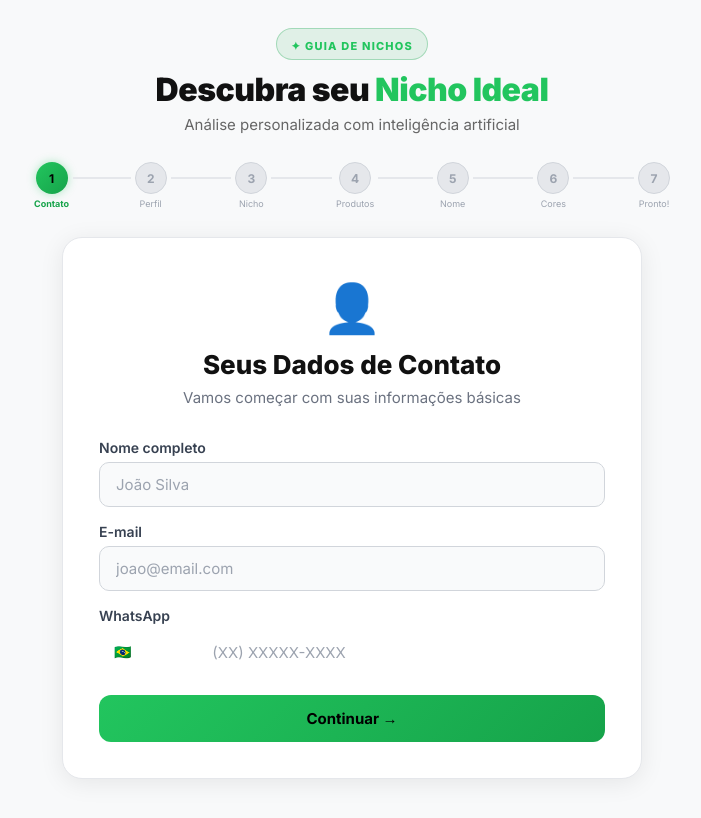
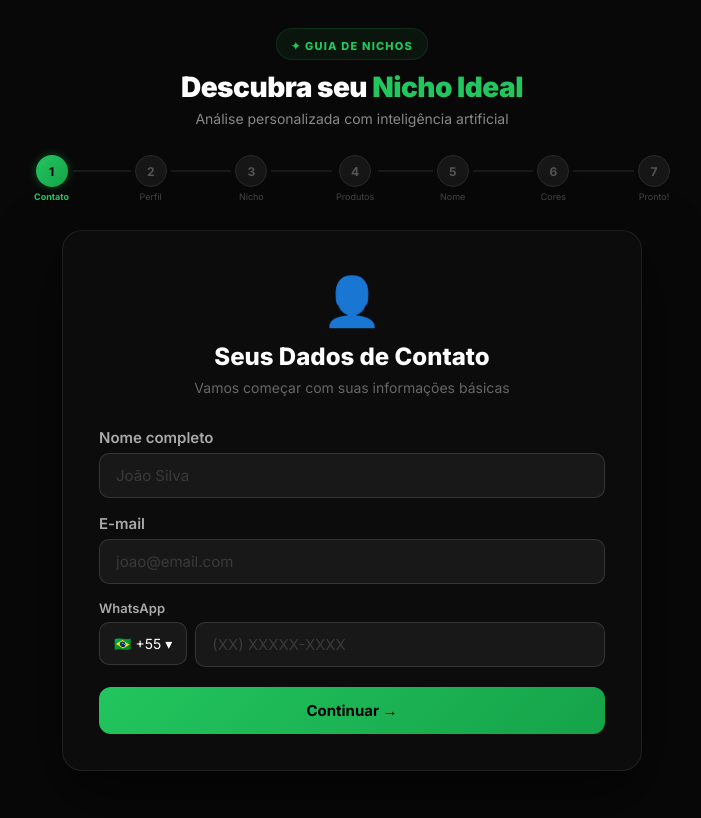
Before and after one commit to gufsquirino/guia-de-nichos, a Next.js app: page / in a window 1280 px wide. Shown: the top 818 px of the page, without its empty margins (288-989 px from the left). Built offline with nearby package versions, Linux system fonts and the light colour scheme.

Commit message:
Update page.jsx

```diff
--- a/src/app/page.jsx
+++ b/src/app/page.jsx
@@ -83,8 +83,8 @@ const exportLeadsCSV = (leads) => {
 
 const Card = ({ children, style = {} }) => (
   <div style={{
-    background: "#ffffff", border: "1px solid #e5e7eb",
-    borderRadius: 20, overflow: "hidden", boxShadow: "0 4px 24px rgba(0,0,0,0.08)", ...style
+    background: "rgba(13,13,13,0.97)", border: "1px solid rgba(255,255,255,0.08)",
+    borderRadius: 20, overflow: "hidden", boxShadow: "0 24px 64px rgba(0,0,0,0.6)", ...style
   }}>
     {children}
   </div>
@@ -100,8 +100,8 @@ const PrimaryBtn = ({ children, onClick, disabled, style = {} }) => (
       fontWeight: 700, fontSize: 15, cursor: disabled ? "not-allowed" : "pointer",
       display: "flex", alignItems: "center", justifyContent: "center", gap: 8,
       transition: "opacity 0.2s", opacity: disabled ? 0.4 : 1,
-      background: disabled ? "#e5e7eb" : "linear-gradient(135deg, #22c55e, #16a34a)",
-      color: disabled ? "#9ca3af" : "#000", fontFamily: "inherit", ...style
+      background: disabled ? "#2a2a2a" : "linear-gradient(135deg, #22c55e, #16a34a)",
+      color: disabled ? "#666" : "#000", fontFamily: "inherit", ...style
     }}
   >
     {children}
@@ -113,9 +113,9 @@ const GhostBtn = ({ children, onClick, style = {} }) => (
     type="button"
     onClick={onClick}
     style={{
-      border: "1px solid #d1d5db", borderRadius: 12, padding: "14px 20px",
-      fontWeight: 600, fontSize: 14, cursor: "pointer", background: "#fff",
-      color: "#374151", fontFamily: "inherit", transition: "opacity 0.2s",
+      border: "1px solid #2a2a2a", borderRadius: 12, padding: "14px 20px",
+      fontWeight: 600, fontSize: 14, cursor: "pointer", background: "transparent",
+      color: "#666", fontFamily: "inherit", transition: "opacity 0.2s",
       whiteSpace: "nowrap", ...style
     }}
   >
@@ -125,13 +125,13 @@ const GhostBtn = ({ children, onClick, style = {} }) => (
 
 const TextInput = ({ label, value, onChange, placeholder, type = "text", error }) => (
   <div style={{ marginBottom: 16 }}>
-    {label && <label style={{ display: "block", color: "#374151", marginBottom: 6, fontSize: 14, fontWeight: 600 }}>{label}</label>}
+    {label && <label style={{ display: "block", color: "#aaa", marginBottom: 6, fontSize: 15, fontWeight: 600 }}>{label}</label>}
     <input
       type={type} value={value} onChange={(e) => onChange(e.target.value)}
       placeholder={placeholder}
       style={{
-        width: "100%", background: "#f9fafb", border: `1px solid ${error ? "#ef4444" : "#d1d5db"}`,
-        borderRadius: 10, padding: "12px 16px", color: "#111", fontSize: 15, outline: "none",
+        width: "100%", background: "rgba(255,255,255,0.05)", border: `1px solid ${error ? "#ef4444" : "rgba(255,255,255,0.12)"}`,
+        borderRadius: 10, padding: "12px 16px", color: "#fff", fontSize: 15, outline: "none",
         boxSizing: "border-box", fontFamily: "inherit",
       }}
     />
@@ -141,13 +141,13 @@ const TextInput = ({ label, value, onChange, placeholder, type = "text", error }
 
 const TextArea = ({ label, value, onChange, placeholder }) => (
   <div style={{ marginBottom: 16 }}>
-    {label && <label style={{ display: "block", color: "#374151", marginBottom: 6, fontSize: 14, fontWeight: 600 }}>{label}</label>}
+    {label && <label style={{ display: "block", color: "#aaa", marginBottom: 6, fontSize: 15, fontWeight: 600 }}>{label}</label>}
     <textarea
       value={value} onChange={(e) => onChange(e.target.value)}
       placeholder={placeholder} rows={3}
       style={{
-        width: "100%", background: "#f9fafb", border: "1px solid #d1d5db",
-        borderRadius: 10, padding: "12px 16px", color: "#111", fontSize: 15, outline: "none",
+        width: "100%", background: "rgba(255,255,255,0.05)", border: "1px solid rgba(255,255,255,0.12)",
+        borderRadius: 10, padding: "12px 16px", color: "#fff", fontSize: 15, outline: "none",
         boxSizing: "border-box", resize: "vertical", fontFamily: "inherit",
       }}
     />
@@ -156,12 +156,12 @@ const TextArea = ({ label, value, onChange, placeholder }) => (
 
 const DropSelect = ({ label, value, onChange, options }) => (
   <div style={{ marginBottom: 16 }}>
-    {label && <label style={{ display: "block", color: "#374151", marginBottom: 6, fontSize: 14, fontWeight: 600 }}>{label}</label>}
+    {label && <label style={{ display: "block", color: "#aaa", marginBottom: 6, fontSize: 15, fontWeight: 600 }}>{label}</label>}
     <select
       value={value} onChange={(e) => onChange(e.target.value)}
       style={{
-        width: "100%", background: "#f9fafb", border: "1px solid #d1d5db",
-        borderRadius: 10, padding: "12px 16px", color: value ? "#111" : "#9ca3af",
+        width: "100%", background: "#111", border: "1px solid rgba(255,255,255,0.12)",
+        borderRadius: 10, padding: "12px 16px", color: value ? "#fff" : "#555",
         fontSize: 15, outline: "none", boxSizing: "border-box", cursor: "pointer", fontFamily: "inherit",
       }}
     >
@@ -199,8 +199,8 @@ const Toast = ({ msg, type, onClose }) => {
 const StepHeader = ({ icon, title, subtitle }) => (
   <div style={{ padding: "40px 40px 8px", textAlign: "center" }}>
     <div style={{ fontSize: 48, marginBottom: 12 }}>{icon}</div>
-    <h2 style={{ color: "#111", fontSize: 26, fontWeight: 800, marginBottom: 8 }}>{title}</h2>
-    {subtitle && <p style={{ color: "#6b7280", fontSize: 15 }}>{subtitle}</p>}
+    <h2 style={{ color: "#fff", fontSize: 24, fontWeight: 800, marginBottom: 8 }}>{title}</h2>
+    {subtitle && <p style={{ color: "#666", fontSize: 14 }}>{subtitle}</p>}
   </div>
 );
 
@@ -229,19 +229,19 @@ const ProgressBar = ({ etapa }) => {
               <div style={{
                 width: 32, height: 32, borderRadius: "50%", display: "flex", alignItems: "center",
                 justifyContent: "center", fontWeight: 700, fontSize: 12, transition: "all 0.3s",
-                background: cur >= step.num ? "linear-gradient(135deg,#22c55e,#16a34a)" : "#e5e7eb",
-                color: cur >= step.num ? "#000" : "#9ca3af",
+                background: cur >= step.num ? "linear-gradient(135deg,#22c55e,#16a34a)" : "rgba(255,255,255,0.06)",
+                color: cur >= step.num ? "#000" : "#555",
                 boxShadow: cur >= step.num ? "0 0 10px rgba(34,197,94,0.35)" : "none",
-                border: cur >= step.num ? "none" : "1px solid #d1d5db",
+                border: cur >= step.num ? "none" : "1px solid #2a2a2a",
               }}>
                 {cur > step.num ? "✓" : step.num}
               </div>
-              <span style={{ fontSize: 9, marginTop: 4, color: cur >= step.num ? "#16a34a" : "#9ca3af", fontWeight: cur >= step.num ? 700 : 400, whiteSpace: "nowrap" }}>
+              <span style={{ fontSize: 9, marginTop: 4, color: cur >= step.num ? "#22c55e" : "#444", fontWeight: cur >= step.num ? 700 : 400, whiteSpace: "nowrap" }}>
                 {step.label}
               </span>
             </div>
             {i < steps.length - 1 && (
-              <div style={{ flex: 1, height: 2, margin: "15px 4px 0", background: cur > step.num ? "#22c55e" : "#e5e7eb", transition: "all 0.3s" }} />
+              <div style={{ flex: 1, height: 2, margin: "15px 4px 0", background: cur > step.num ? "#22c55e" : "rgba(255,255,255,0.07)", transition: "all 0.3s" }} />
             )}
           </div>
         ))}
@@ -403,7 +403,7 @@ export default function GuiaDeNichos() {
     adminTimer.current = setTimeout(() => setAdminClicks(0), 1500);
   };
 
-  const upsertLead = async (extra = {}) => {
+  const upsertLead = (extra = {}) => {
     const lead = {
       data: new Date().toLocaleString("pt-BR"),
       nome, email,
@@ -423,18 +423,11 @@ export default function GuiaDeNichos() {
       if (idx >= 0) { const next = [...prev]; next[idx] = lead; return next; }
       return [...prev, lead];
     });
-    // Enviar para Google Sheets via webhook
+    // Google Sheets webhook
     try {
-      const webhookUrl = process.env.NEXT_PUBLIC_SHEETS_WEBHOOK;
-      if (webhookUrl) {
-        await fetch(webhookUrl, {
-          method: "POST",
-          headers: { "Content-Type": "application/json" },
-          body: JSON.stringify(lead),
-          mode: "no-cors",
-        });
-      }
-    } catch (e) { /* silencioso */ }
+      const url = process.env.NEXT_PUBLIC_SHEETS_WEBHOOK;
+      if (url) fetch(url, { method: "POST", headers: { "Content-Type": "application/json" }, body: JSON.stringify(lead), mode: "no-cors" });
+    } catch(e) {}
   };
 
   const handlePhoneChange = (value) => {
@@ -785,7 +778,7 @@ Responda SOMENTE com JSON válido, sem texto antes ou depois, sem markdown:
             <TextInput label="E-mail" type="email" value={email} onChange={setEmail} placeholder="joao@email.com" />
 
             <div style={{ marginBottom: 20 }}>
-              <label style={{ display: "block", color: "#374151", marginBottom: 6, fontSize: 14, fontWeight: 600 }}>WhatsApp</label>
+              <label style={{ display: "block", color: "#aaa", marginBottom: 6, fontSize: 13, fontWeight: 600 }}>WhatsApp</label>
               <div style={{ display: "flex", gap: 8 }}>
                 <div ref={paisRef} style={{ position: "relative", flexShrink: 0 }}>
                   <button type="button" onClick={() => setPaisOpen(!paisOpen)}
@@ -827,7 +820,7 @@ Responda SOMENTE com JSON válido, sem texto antes ou depois, sem markdown:
                   style={{
                     padding: "16px 14px", borderRadius: 12, cursor: "pointer", fontFamily: "inherit",
                     fontSize: 14, fontWeight: sel ? 700 : 500, textAlign: "center",
-                    border: sel ? "1.5px solid #16a34a" : "1px solid #d1d5db",
+                    border: sel ? "1.5px solid #22c55e" : "1px solid rgba(255,255,255,0.1)",
                     background: sel ? "rgba(34,197,94,0.1)" : "rgba(255,255,255,0.04)",
                     color: sel ? "#22c55e" : "#aaa", transition: "all 0.15s",
                     outline: "none",
@@ -842,15 +835,15 @@ Responda SOMENTE com JSON válido, sem texto antes ou depois, sem markdown:
           <Card>
             <StepHeader icon="📋" title="Perfil Demográfico" subtitle="Algumas informações rápidas para personalizar sua experiência" />
             <div style={pad}>
-              <p style={{ color: "#111", fontWeight: 700, fontSize: 15, marginBottom: 12 }}>Sua idade:</p>
+              <p style={{ color: "#fff", fontWeight: 700, fontSize: 15, marginBottom: 12 }}>Sua idade:</p>
               <OptionGrid cols={2} selected={idade} onSelect={setIdade}
                 options={[{value:"18-29",label:"18-29 anos"},{value:"30-39",label:"30-39 anos"},{value:"40-49",label:"40-49 anos"},{value:"50+",label:"+ de 50 anos"}]} />
 
-              <p style={{ color: "#111", fontWeight: 700, fontSize: 15, marginBottom: 12 }}>Qual seu nível de conhecimento sobre dropshipping?</p>
+              <p style={{ color: "#fff", fontWeight: 700, fontSize: 15, marginBottom: 12 }}>Qual seu nível de conhecimento sobre dropshipping?</p>
               <OptionGrid cols={1} selected={conhecimento} onSelect={setConhecimento}
                 options={[{value:"Começando agora",label:"Começando agora"},{value:"Já tenho loja mas ainda não vendo",label:"Já tenho loja mas ainda não vendo"},{value:"Já vendo e quero escalar",label:"Já vendo e quero escalar"}]} />
 
-              <p style={{ color: "#111", fontWeight: 700, fontSize: 15, marginBottom: 12 }}>Qual é o seu principal objetivo?</p>
+              <p style={{ color: "#fff", fontWeight: 700, fontSize: 15, marginBottom: 12 }}>Qual é o seu principal objetivo?</p>
               <OptionGrid cols={1} selected={objetivo} onSelect={setObjetivo}
                 options={[{value:"Fazer uma Renda Extra",label:"Fazer uma Renda Extra"},{value:"Sair do CLT e me dedicar 100% para isso",label:"Sair do CLT e me dedicar 100% para isso"},{value:"Ganhar muito dinheiro e conquistar minha liberdade financeira",label:"Ganhar muito dinheiro e conquistar minha liberdade financeira"}]} />
 
@@ -890,9 +883,9 @@ Responda SOMENTE com JSON válido, sem texto antes ou depois, sem markdown:
                       style={{
                         padding: "10px 16px", borderRadius: 50, fontSize: 13, fontWeight: 600,
                         cursor: "pointer", fontFamily: "inherit", transition: "all 0.15s",
-                        border: sel ? "1.5px solid #16a34a" : "1.5px solid #d1d5db",
-                        background: sel ? "rgba(34,197,94,0.1)" : "#f9fafb",
-                        color: sel ? "#16a34a" : "#374151",
+                        border: sel ? "1.5px solid #22c55e" : "1.5px solid rgba(255,255,255,0.15)",
+                        background: sel ? "rgba(34,197,94,0.15)" : "rgba(255,255,255,0.07)",
+                        color: sel ? "#22c55e" : "#ccc",
                         boxShadow: sel ? "0 0 0 3px rgba(34,197,94,0.12)" : "none",
                       }}>
                       {n}
@@ -921,17 +914,17 @@ Responda SOMENTE com JSON válido, sem texto antes ou depois, sem markdown:
                 const sel = selectedNiche === nicho;
                 return (
                   <div key={i} onClick={() => { setSelectedNiche(nicho); setExpandedIdx(expandedIdx === i ? null : i); }}
-                    style={{ border: `1.5px solid ${sel ? "#16a34a" : "#e5e7eb"}`, borderRadius: 14, padding: "16px 20px", cursor: "pointer", transition: "all 0.15s", background: sel ? "rgba(34,197,94,0.06)" : "#fafafa" }}>
+                    style={{ border: `1px solid ${sel ? "#22c55e" : "#222"}`, borderRadius: 14, padding: "16px 20px", cursor: "pointer", transition: "all 0.15s", background: sel ? "rgba(34,197,94,0.05)" : "rgba(255,255,255,0.02)" }}>
                     <div style={{ display: "flex", justifyContent: "space-between", alignItems: "center" }}>
                       <div style={{ display: "flex", alignItems: "center", gap: 8, flexWrap: "wrap" }}>
                         {nicho.is_principal && <span style={{ fontSize: 10, background: "#22c55e", color: "#000", padding: "2px 8px", borderRadius: 20, fontWeight: 800 }}>⭐ RECOMENDADO</span>}
                         <span style={{ color: "#fff", fontWeight: 700, fontSize: 15 }}>{nicho.nome}</span>
                       </div>
-                      <span style={{ color: "#9ca3af", fontSize: 12, flexShrink: 0 }}>{expandedIdx === i ? "▲" : "▼"}</span>
+                      <span style={{ color: "#555", fontSize: 12, flexShrink: 0 }}>{expandedIdx === i ? "▲" : "▼"}</span>
                     </div>
                     {expandedIdx === i && (
                       <div style={{ marginTop: 12, paddingTop: 12, borderTop: "1px solid #1a1a1a" }}>
-                        <p style={{ color: "#4b5563", fontSize: 13, marginBottom: 8, lineHeight: 1.5 }}>{nicho.justificativa}</p>
+                        <p style={{ color: "#888", fontSize: 13, marginBottom: 8, lineHeight: 1.5 }}>{nicho.justificativa}</p>
                         <p style={{ color: "#22c55e", fontSize: 13 }}>🛍️ <strong>Exemplo:</strong> {nicho.exemplo_produto}</p>
                       </div>
                     )}
@@ -954,13 +947,13 @@ Responda SOMENTE com JSON válido, sem texto antes ou depois, sem markdown:
           <StepHeader icon="🛍️" title="Coleções e Produtos" subtitle={selectedNiche?.nome} />
           <div style={pad}>
             {colecoes.map((col, i) => (
-              <div key={i} style={{ marginBottom: 14, background: "#f5f3ff", border: "1px solid #ddd6fe", borderRadius: 14, padding: "16px 18px" }}>
+              <div key={i} style={{ marginBottom: 14, background: "rgba(99,102,241,0.05)", border: "1px solid rgba(99,102,241,0.14)", borderRadius: 14, padding: "16px 18px" }}>
                 <h3 style={{ color: "#a78bfa", fontWeight: 700, fontSize: 14, marginBottom: 10 }}>{col.nome}</h3>
                 <div style={{ display: "flex", flexDirection: "column", gap: 7 }}>
                   {col.produtos.map((prod, j) => (
-                    <div key={j} style={{ background: "#ffffff", borderRadius: 9, padding: "10px 14px", border: "1px solid #e5e7eb" }}>
-                      <p style={{ color: "#111827", fontWeight: 600, fontSize: 13 }}>{prod.nome}</p>
-                      <p style={{ color: "#6b7280", fontSize: 12, marginTop: 2, lineHeight: 1.4 }}>{prod.descricao}</p>
+                    <div key={j} style={{ background: "rgba(255,255,255,0.04)", borderRadius: 9, padding: "10px 14px" }}>
+                      <p style={{ color: "#e2e8f0", fontWeight: 600, fontSize: 13 }}>{prod.nome}</p>
+                      <p style={{ color: "#777", fontSize: 12, marginTop: 2, lineHeight: 1.4 }}>{prod.descricao}</p>
                       <p style={{ color: "#818cf8", fontSize: 11, marginTop: 4 }}>💡 {prod.motivo_apelo}</p>
                     </div>
                   ))}
@@ -985,9 +978,9 @@ Responda SOMENTE com JSON válido, sem texto antes ou depois, sem markdown:
                 <div style={{ display: "grid", gridTemplateColumns: "1fr 1fr", gap: 8 }}>
                   {nomesLoja.map((item, i) => (
                     <button key={i} type="button" onClick={() => { setNomeLoja(item.nome); setDominioStatus(null); }}
-                      style={{ padding: "12px 14px", borderRadius: 10, cursor: "pointer", textAlign: "left", fontFamily: "inherit", transition: "all 0.15s", border: nomeLoja === item.nome ? "1.5px solid #16a34a" : "1px solid #e5e7eb", background: nomeLoja === item.nome ? "rgba(34,197,94,0.06)" : "#fafafa", color: "#fff" }}>
-                      <p style={{ fontWeight: 700, fontSize: 14, color: "#111" }}>{item.nome}</p>
-                      <p style={{ fontSize: 11, color: "#6b7280", marginTop: 3, lineHeight: 1.4 }}>{item.explicacao}</p>
+                      style={{ padding: "12px 14px", borderRadius: 10, cursor: "pointer", textAlign: "left", fontFamily: "inherit", transition: "all 0.15s", border: nomeLoja === item.nome ? "1px solid #22c55e" : "1px solid #222", background: nomeLoja === item.nome ? "rgba(34,197,94,0.07)" : "rgba(255,255,255,0.03)", color: "#fff" }}>
+                      <p style={{ fontWeight: 700, fontSize: 14 }}>{item.nome}</p>
+                      <p style={{ fontSize: 11, color: "#555", marginTop: 3, lineHeight: 1.4 }}>{item.explicacao}</p>
                     </button>
                   ))}
                 </div>
@@ -1014,29 +1007,29 @@ Responda SOMENTE com JSON válido, sem texto antes ou depois, sem markdown:
                   </div>
                 )}
                 {dominioStatus.conflitos?.length > 0 && (
-                  <div style={{ background: "#fef2f2", border: "1px solid #fecaca", borderRadius: 12, padding: 14 }}>
+                  <div style={{ background: "rgba(239,68,68,0.06)", border: "1px solid rgba(239,68,68,0.15)", borderRadius: 12, padding: 14 }}>
                     <p style={{ color: "#ef4444", fontWeight: 700, marginBottom: 8, fontSize: 13 }}>🔴 Conflitos</p>
                     {dominioStatus.conflitos.map((c, i) => (
                       <div key={i} style={{ background: "rgba(255,255,255,0.03)", borderRadius: 8, padding: "8px 12px", marginBottom: 6 }}>
-                        <p style={{ color: "#111", fontWeight: 600, fontSize: 13 }}>{c.nome}</p>
-                        <p style={{ color: "#6b7280", fontSize: 11 }}>{c.tipo} — {c.descricao}</p>
+                        <p style={{ color: "#ddd", fontWeight: 600, fontSize: 13 }}>{c.nome}</p>
+                        <p style={{ color: "#666", fontSize: 11 }}>{c.tipo} — {c.descricao}</p>
                       </div>
                     ))}
                   </div>
                 )}
                 {dominioStatus.sugestoes_alternativas?.length > 0 && (
-                  <div style={{ background: "#eef2ff", border: "1px solid #c7d2fe", borderRadius: 12, padding: 14 }}>
+                  <div style={{ background: "rgba(99,102,241,0.06)", border: "1px solid rgba(99,102,241,0.15)", borderRadius: 12, padding: 14 }}>
                     <p style={{ color: "#818cf8", fontWeight: 700, marginBottom: 8, fontSize: 13 }}>💡 Alternativas</p>
                     {dominioStatus.sugestoes_alternativas.map((s, i) => (
                       <button key={i} type="button" onClick={() => { setNomeLoja(s.nome); setDominioStatus(null); }}
-                        style={{ width: "100%", background: "#f9fafb", border: "1px solid #e5e7eb", borderRadius: 8, padding: "10px 12px", marginBottom: 6, cursor: "pointer", textAlign: "left", color: "#111", fontFamily: "inherit" }}>
+                        style={{ width: "100%", background: "rgba(255,255,255,0.03)", border: "1px solid #222", borderRadius: 8, padding: "10px 12px", marginBottom: 6, cursor: "pointer", textAlign: "left", color: "#fff", fontFamily: "inherit" }}>
                         <p style={{ fontWeight: 700, fontSize: 13 }}>{s.nome}</p>
                         <p style={{ fontSize: 11, color: "#666" }}>{s.motivo}</p>
                       </button>
                     ))}
                   </div>
                 )}
-                <p style={{ color: "#6b7280", fontSize: 11, padding: "8px 12px", background: "#f9fafb", borderRadius: 8 }}>
+                <p style={{ color: "#444", fontSize: 11, padding: "8px 12px", background: "rgba(255,255,255,0.02)", borderRadius: 8 }}>
                   ⚠️ Confirme disponibilidade em sites de registro (.com.br, .com) antes de decidir.
                 </p>
                 <PrimaryBtn onClick={avancarEtapa5} disabled={loading}>
@@ -1060,16 +1053,16 @@ Responda SOMENTE com JSON válido, sem texto antes ou depois, sem markdown:
               const cp = combo?.cor_primaria?.hex || "#4B5563";
               const cs = combo?.cor_secundaria?.hex || "#FFFFFF";
               return (
-                <div key={i} style={{ background: "#f9fafb", border: "1px solid #e5e7eb", borderRadius: 14, padding: 18, marginBottom: 14 }}>
-                  <p style={{ color: "#9ca3af", fontSize: 10, fontWeight: 700, textTransform: "uppercase", letterSpacing: 1, marginBottom: 14 }}>Opção {i + 1}</p>
+                <div key={i} style={{ background: "rgba(255,255,255,0.02)", border: "1px solid #1a1a1a", borderRadius: 14, padding: 18, marginBottom: 14 }}>
+                  <p style={{ color: "#444", fontSize: 10, fontWeight: 700, textTransform: "uppercase", letterSpacing: 1, marginBottom: 14 }}>Opção {i + 1}</p>
                   <div style={{ display: "grid", gridTemplateColumns: "1fr 1fr", gap: 12, marginBottom: 12 }}>
                     {[{ label: "Cor Principal (fundo)", cor: combo.cor_primaria, hex: cp }, { label: "Cor Secundária (texto)", cor: combo.cor_secundaria, hex: cs }].map((item) => (
                       <div key={item.label}>
                         <p style={{ color: "#555", fontSize: 11, marginBottom: 6 }}>{item.label}</p>
                         <div style={{ height: 56, borderRadius: 8, background: item.hex, border: "1px solid #2a2a2a", marginBottom: 8 }} />
-                        <p style={{ color: "#111", fontSize: 13, fontWeight: 600 }}>{item.cor?.nome}</p>
+                        <p style={{ color: "#ccc", fontSize: 13, fontWeight: 600 }}>{item.cor?.nome}</p>
                         <div style={{ display: "flex", alignItems: "center", gap: 6, marginTop: 4 }}>
-                          <code style={{ background: "#f3f4f6", padding: "3px 8px", borderRadius: 5, fontSize: 12, color: "#374151", border: "1px solid #e5e7eb" }}>{item.hex}</code>
+                          <code style={{ background: "#111", padding: "3px 8px", borderRadius: 5, fontSize: 12, color: "#777", border: "1px solid #222" }}>{item.hex}</code>
                           <button type="button" onClick={() => copiar(item.hex)} style={{ background: "none", border: "none", cursor: "pointer", color: "#555", fontSize: 14 }}>📋</button>
                         </div>
                       </div>
@@ -1078,7 +1071,7 @@ Responda SOMENTE com JSON válido, sem texto antes ou depois, sem markdown:
                   <div style={{ background: cp, borderRadius: 8, padding: "10px 16px", textAlign: "center", marginBottom: 10 }}>
                     <p style={{ color: cs, fontWeight: 600, fontSize: 14 }}>Prévia: texto sobre o fundo</p>
                   </div>
-                  <p style={{ color: "#6b7280", fontSize: 12, lineHeight: 1.5 }}>💬 {combo.significado}</p>
+                  <p style={{ color: "#555", fontSize: 12, lineHeight: 1.5 }}>💬 {combo.significado}</p>
                 </div>
               );
             })}
@@ -1130,25 +1123,25 @@ Responda SOMENTE com JSON válido, sem texto antes ou depois, sem markdown:
         @import url('https://fonts.googleapis.com/css2?family=Inter:wght@400;500;600;700;800;900&display=swap');
         *, *::before, *::after { box-sizing: border-box; margin: 0; padding: 0; }
         @keyframes spin { to { transform: rotate(360deg); } }
-        input::placeholder, textarea::placeholder { color: #9ca3af; }
-        select option { background: #fff; color: #111; }
+        input::placeholder, textarea::placeholder { color: #3a3a3a; }
+        select option { background: #111; color: #fff; }
         ::-webkit-scrollbar { width: 5px; }
-        ::-webkit-scrollbar-thumb { background: #d1d5db; border-radius: 3px; }
+        ::-webkit-scrollbar-thumb { background: #222; border-radius: 3px; }
       `}</style>
 
-      <div style={{ minHeight: "100vh", background: "#f8f9fa", padding: "28px 14px 60px", fontFamily: "'Inter', sans-serif" }}>
+      <div style={{ minHeight: "100vh", background: "#080808", padding: "28px 14px 60px", fontFamily: "'Inter', sans-serif" }}>
         {toast && <Toast msg={toast.msg} type={toast.type} onClose={() => setToast(null)} />}
         {showAdmin && <AdminPanel leads={leads} onClose={() => setShowAdmin(false)} />}
 
         {/* Header */}
         <div style={{ textAlign: "center", marginBottom: 28 }}>
-          <div style={{ display: "inline-block", background: "rgba(22,163,74,0.1)", border: "1px solid rgba(22,163,74,0.3)", borderRadius: 20, padding: "5px 14px", marginBottom: 10 }}>
+          <div style={{ display: "inline-block", background: "rgba(34,197,94,0.07)", border: "1px solid rgba(34,197,94,0.15)", borderRadius: 20, padding: "5px 14px", marginBottom: 10 }}>
             <span style={{ color: "#22c55e", fontSize: 11, fontWeight: 800, textTransform: "uppercase", letterSpacing: 1.2 }}>✦ Guia de Nichos</span>
           </div>
-          <h1 onClick={handleTitleClick} style={{ color: "#111", fontSize: 32, fontWeight: 900, letterSpacing: -0.5, cursor: "default", userSelect: "none" }}>
+          <h1 onClick={handleTitleClick} style={{ color: "#fff", fontSize: 28, fontWeight: 900, letterSpacing: -0.5, cursor: "default", userSelect: "none" }}>
             Descubra seu <span style={{ color: "#22c55e" }}>Nicho Ideal</span>
           </h1>
-          <p style={{ color: "#666", fontSize: 15, marginTop: 6 }}>Análise personalizada com inteligência artificial</p>
+          <p style={{ color: "#888", fontSize: 14, marginTop: 6 }}>Análise personalizada com inteligência artificial</p>
         </div>
 
         <ProgressBar etapa={etapa} />
```
